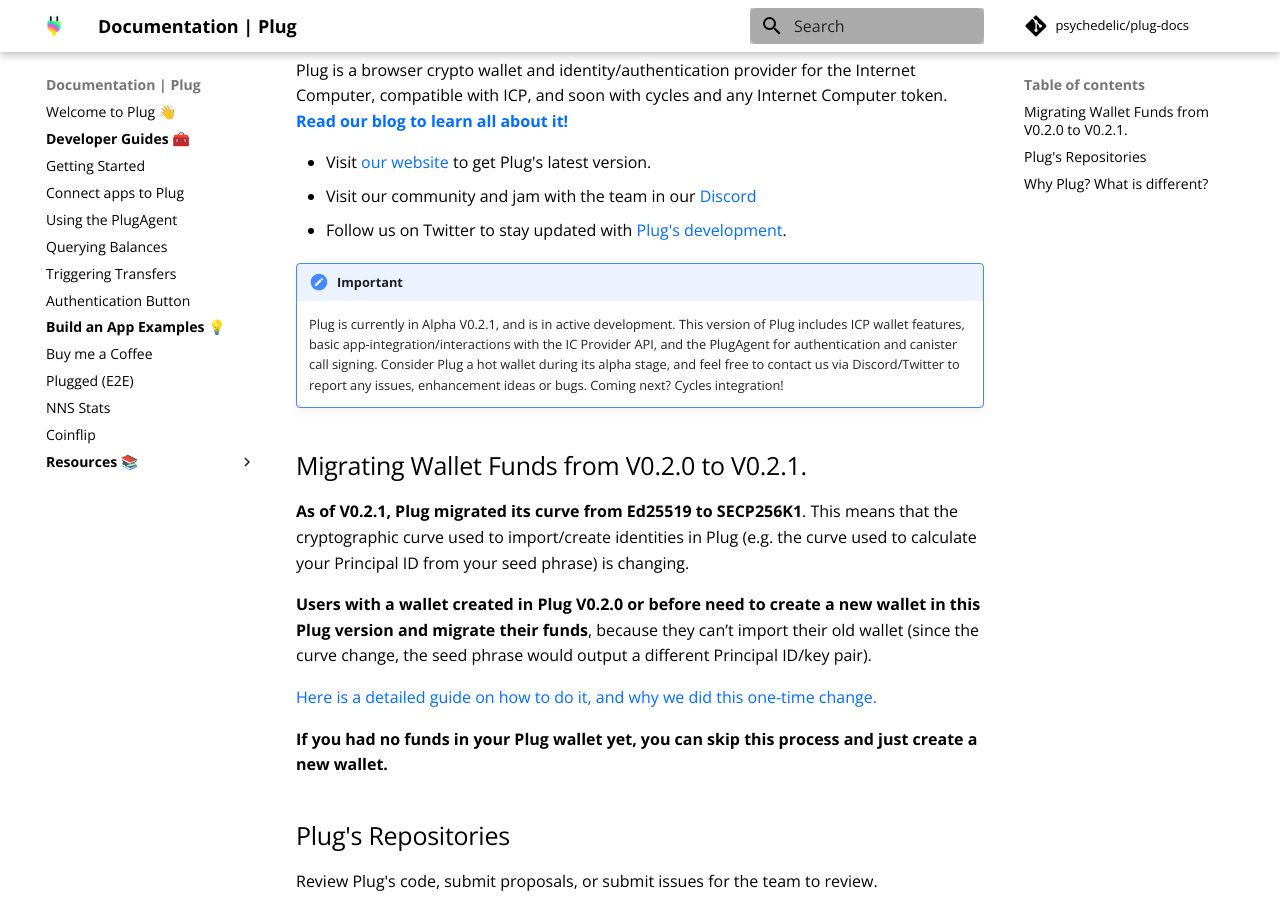
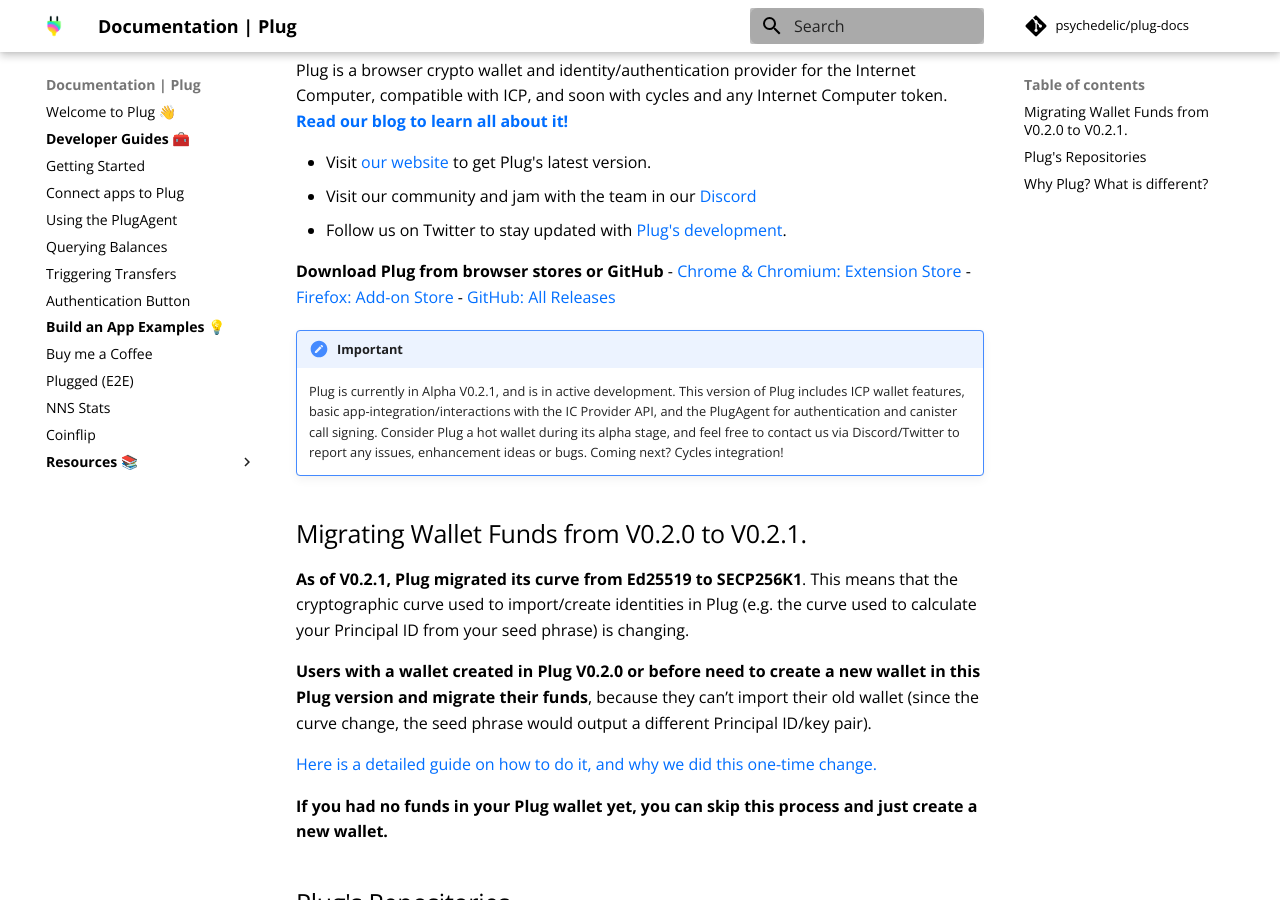
Before and after one commit to Psychedelic/plug-docs, an MkDocs documentation site: the page built from docs/index.md, in a window 1280 px wide and 900 px high, scrolled down 396 px. Built offline with MkDocs 1.6.1 and Material for MkDocs 9.7.7, drawn with Linux system fonts in a browser that asks for light colours; comment, search, counter and statistics services are not loaded.

Commit message:
Update index.md

```diff
--- a/docs/index.md
+++ b/docs/index.md
@@ -12,6 +12,11 @@
 - Visit [our website](https://plugwallet.ooo) to get Plug's latest version.
 - Visit our community and jam with the team in our [Discord](https://discord.gg/yVEcEzmrgm)
 - Follow us on Twitter to stay updated with [Plug's development](https://twitter.com/plug_wallet).
+
+**Download Plug from browser stores or GitHub**
+- [Chrome & Chromium: Extension Store](https://chrome.google.com/webstore/detail/plug/cfbfdhimifdmdehjmkdobpcjfefblkjm)
+- [Firefox: Add-on Store](https://addons.mozilla.org/en-US/firefox/addon/plug/)
+- [GitHub: All Releases](https://github.com/Psychedelic/plug/releases)
 
 !!! Important
 
```
